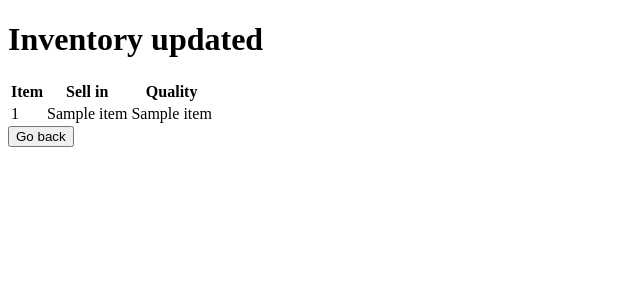
After one commit to ncocana/ollivanders-shop-api-rest, a Flask app: template templates/home/inventory-update.html in a window 1280 px wide. The commit adds this page. Shown: the top 300 px of the page, without its empty margins (0-640 px from the left). Run offline with Flask 2, Linux system fonts and the light colour scheme; the template is opened without the code that fills it: most values are stand-ins (such as "Sample title", 1, 10 or a date in 2020).

Commit message:
feat(app, templates): achieve to execute update_quality at least once

```diff
--- a/app.py
+++ b/app.py
@@ -1,4 +1,5 @@
 from flask import Flask, render_template, request
+from logic.GildedRose import *
 
 # Turns this file into a Flask application.
 app = Flask(__name__)
@@ -7,18 +8,71 @@ INVENTORY = {
     1: {'name':'+5 Dexterity Vest', 'sell_in': 10, 'quality': 20, 'class': 'ConjuredItem'},
     2: {'name':'Aged Brie', 'sell_in': 2, 'quality': 0, 'class': 'AgedBrie'},
     3: {'name':'Elixir of the Mongoose', 'sell_in': 5, 'quality': 7, 'class': 'NormalItem'},
-    4: {'name':'Sulfuras, Hand of Ragnaros', 'sell_in': 0, 'quality': 80, 'class': 'Sulfuras'},
-    5: {'name':'Sulfuras, Hand of Ragnaros', 'sell_in': -1, 'quality': 80, 'class': 'Sulfuras'},
+    4: {'name':'Sulfuras; Hand of Ragnaros', 'sell_in': 0, 'quality': 80, 'class': 'Sulfuras'},
+    5: {'name':'Sulfuras; Hand of Ragnaros', 'sell_in': -1, 'quality': 80, 'class': 'Sulfuras'},
     6: {'name':'Backstage passes to a TAFKAL80ETC concert', 'sell_in': 15, 'quality': 20, 'class': 'Backstage'},
     7: {'name':'Backstage passes to a TAFKAL80ETC concert', 'sell_in': 10, 'quality': 49, 'class': 'Backstage'},
     8: {'name':'Backstage passes to a TAFKAL80ETC concert', 'sell_in': 5, 'quality': 49, 'class': 'Backstage'},
     9: {'name':'Conjured Mana Cake', 'sell_in': 3, 'quality': 6, 'class': 'ConjuredItem'}
 }
 
+dictClasses = {"Sulfuras; Hand of Ragnaros": "Sulfuras",
+                         "Aged Brie": "AgedBrie",
+                         "Backstage passes to a TAFKAL80ETC concert": "Backstage",
+                         "Conjured Mana Cake": "ConjuredItem",
+                         "+5 Dexterity Vest": "ConjuredItem",
+                         "Normal Item": "NormalItem"}
+
 @app.route('/')
 def index():
     return render_template("home/index.html")
 
-@app.route('/inventory')
+@app.route('/inventory', methods=["GET", "POST"])
 def inventory():
-    return render_template("home/inventory.html", inventory=INVENTORY)
+    if request.method == "GET":
+        return render_template("home/inventory.html", inventory=INVENTORY)
+    if request.method == "POST":
+        INVENTORY_LIST = []
+        INVENTORY_UPDATE = []
+        # for item in INVENTORY:
+        #     INVENTORY_LIST.append([INVENTORY[item]['name'], int(INVENTORY[item]['sell_in']), int(INVENTORY[item]['quality'])])
+        #     name = INVENTORY[item]['name']
+        #     sell_in = INVENTORY[item]['sell_in']
+        #     quality = INVENTORY[item]['quality']
+        for item in INVENTORY:
+            name = INVENTORY[item]['name']
+            sell_in = INVENTORY[item]['sell_in']
+            quality = INVENTORY[item]['quality']
+            try:
+                classItem = dictClasses[name]
+            # If the item's name is not in 'dictClasses',
+            # it means is a Normal Item.
+            except KeyError:
+                classItem = dictClasses["Normal Item"]
+            itemObject = globals()[classItem](name, sell_in, quality)
+            # itemObject = ConjuredItem('+5 Dexterity Vest', 10, 20)
+            itemObject.update_quality()
+            i = str(itemObject).find(',', str(itemObject).find(',', str(itemObject).find("'") + 1) + 1)
+            values = [v.strip() for v in str(itemObject).split(',')]
+            # s = str(itemObject)
+            # itemTuple = eval(s)
+            INVENTORY_UPDATE.append(values)
+
+        # for key in INVENTORY:
+            # # Get the values of name, sell_in and quality from the dictionary
+            # name = INVENTORY[key]['name']
+            # sell_in = INVENTORY[key]['sell_in']
+            # quality = INVENTORY[key]['quality']
+            # # Create an instance of Item with these values as parameters
+            # try:
+            #     nameItem = name
+            #     classItem = dictClasses[nameItem]
+            # # If the item's name is not in 'dictClasses',
+            # # it means is a Normal Item.
+            # except KeyError:
+            #     classItem = dictClasses["Normal Item"]
+            # item = GildedRose(eval(classItem + str(tuple([name, sell_in, quality]))))
+            # # Update the values of sell_in and quality using some logic (this depends on your class definition)
+            # item.update_quality()
+            # INVENTORY_UPDATE.append([name, sell_in, quality])
+        return render_template("home/inventory-update.html", inventory_update=INVENTORY_UPDATE)
--- /dev/null
+++ b/templates/home/inventory-update.html
@@ -0,0 +1,24 @@
+{% extends "base.html" %}
+
+{% block body %}
+
+    <h1>Inventory updated</h1>
+    <table>
+        <tr>
+            <th>Item</th>
+            <th>Sell in</th>
+            <th>Quality</th>
+        </tr>
+        {% for item in inventory_update %}
+        <tr>
+            <td>{{ item[0] }}</td>
+            <td>{{ item[1] }}</td>
+            <td>{{ item[2] }}</td>
+        </tr>
+        {% endfor %}
+    </table>
+    <form action="/inventory" method="get">
+        <button type="submit">Go back</button>
+    </form>
+
+{% endblock %}
--- a/templates/home/inventory.html
+++ b/templates/home/inventory.html
@@ -21,5 +21,8 @@
         </tr>
         {% endfor %}
     </table>
+    <form action="/inventory" method="post">
+        <button type="submit">Update</button>
+    </form>
 
 {% endblock %}
```
